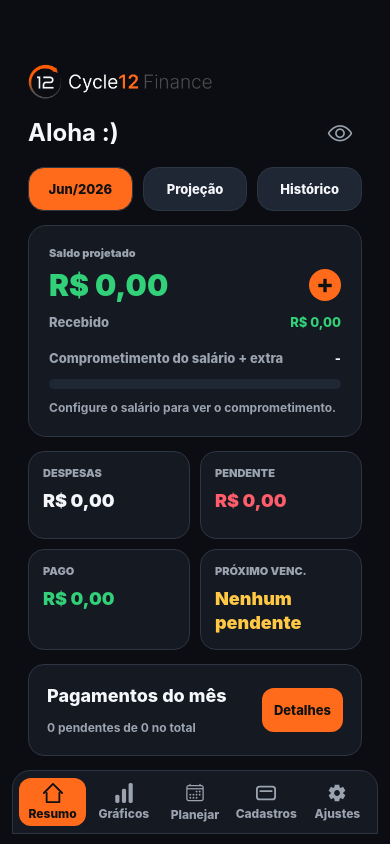
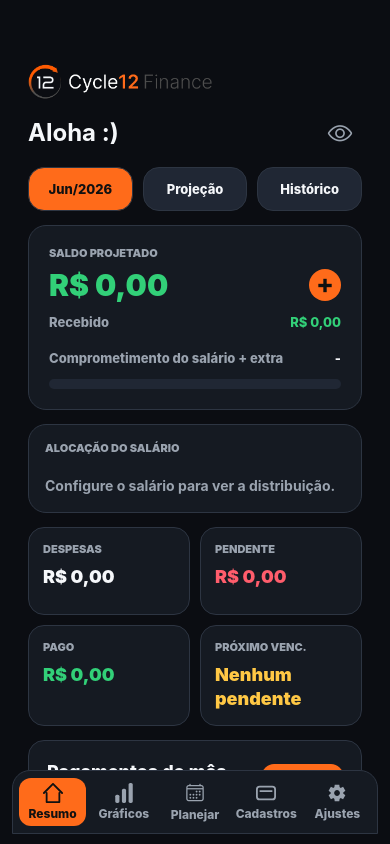
Before and after one commit to alansvieceli/cycle12-finance-app, a React Native app: screen / in a window 390 px wide. Built offline with nearby package versions, Linux system fonts and the light colour scheme.

Commit message:
feat: add salary allocation panel to Resumo (spec 033)
Show a stacked bar plus expandable per-category breakdown of how the
current month's available income is allocated, and simplify the
balance panel by dropping the redundant commitment status hint.

```diff
--- /dev/null
+++ b/src/components/finance/SalaryDistributionPanel.tsx
@@ -0,0 +1,241 @@
+import { useState } from 'react';
+import { Pressable, ScrollView, StyleSheet, Text, View } from 'react-native';
+
+import { maskCurrency } from '../../lib/formatters';
+import { SalaryDistribution } from '../../lib/salaryDistribution';
+import { colors } from '../../theme/colors';
+import { panelStyles } from '../../theme/sharedStyles';
+import { typography } from '../../theme/typography';
+
+const TAIL_SHARE_THRESHOLD = 0.08;
+
+const wholePercentFormatter = new Intl.NumberFormat('pt-BR', {
+  maximumFractionDigits: 0,
+  style: 'percent',
+});
+
+type SalaryDistributionPanelProps = {
+  distribution: SalaryDistribution;
+  valuesHidden: boolean;
+};
+
+export function SalaryDistributionPanel({
+  distribution,
+  valuesHidden,
+}: SalaryDistributionPanelProps) {
+  const [isExpanded, setIsExpanded] = useState(false);
+
+  if (!distribution.hasSalary) {
+    return (
+      <View style={styles.panel}>
+        <Text style={styles.kicker}>Alocação do salário</Text>
+        <Text style={styles.emptyText}>
+          Configure o salário para ver a distribuição.
+        </Text>
+      </View>
+    );
+  }
+
+  const visibleSegments = distribution.segments.filter(
+    (segment) => segment.share >= TAIL_SHARE_THRESHOLD,
+  );
+  const tailShare = distribution.segments
+    .filter((segment) => segment.share < TAIL_SHARE_THRESHOLD)
+    .reduce((sum, segment) => sum + segment.share, 0);
+  const largestSegmentValue = distribution.segments[0]?.value ?? 0;
+
+  return (
+    <View style={styles.panel}>
+      <Text style={styles.kicker}>Alocação do salário</Text>
+
+      <View style={styles.bar}>
+        {visibleSegments.map((segment) => (
+          <View
+            key={segment.categoryId}
+            style={[
+              styles.segment,
+              { backgroundColor: segment.color, width: `${segment.share * 100}%` },
+            ]}
+          >
+            <Text style={styles.segmentLabel} numberOfLines={1}>
+              {wholePercentFormatter.format(segment.share)}
+            </Text>
+          </View>
+        ))}
+        {distribution.tailGroupedCount > 0 ? (
+          <View
+            style={[
+              styles.segment,
+              styles.tailSegment,
+              { width: `${tailShare * 100}%` },
+            ]}
+          >
+            {tailShare >= TAIL_SHARE_THRESHOLD ? (
+              <Text style={styles.segmentLabel} numberOfLines={1}>
+                +{distribution.tailGroupedCount}
+              </Text>
+            ) : null}
+          </View>
+        ) : null}
+        {!distribution.isOverBudget && distribution.leftoverShare > 0 ? (
+          <View
+            style={[
+              styles.segment,
+              styles.leftoverSegment,
+              { width: `${distribution.leftoverShare * 100}%` },
+            ]}
+          >
+            {distribution.leftoverShare >= TAIL_SHARE_THRESHOLD ? (
+              <Text style={styles.leftoverLabel} numberOfLines={1}>
+                sobra {wholePercentFormatter.format(distribution.leftoverShare)}
+              </Text>
+            ) : null}
+          </View>
+        ) : null}
+      </View>
+
+      <Pressable
+        onPress={() => setIsExpanded((current) => !current)}
+        style={styles.toggle}
+      >
+        <Text style={styles.toggleText}>
+          {isExpanded
+            ? 'ocultar'
+            : `ver por categoria (${distribution.segments.length})`}
+        </Text>
+      </Pressable>
+
+      {isExpanded ? (
+        <ScrollView style={styles.list} nestedScrollEnabled>
+          {distribution.segments.map((segment) => (
+            <View key={segment.categoryId} style={styles.row}>
+              <View style={[styles.swatch, { backgroundColor: segment.color }]} />
+              <Text style={styles.rowName} numberOfLines={1}>
+                {segment.label}
+              </Text>
+              <View style={styles.miniBarTrack}>
+                <View
+                  style={[
+                    styles.miniBarFill,
+                    {
+                      backgroundColor: segment.color,
+                      width: `${
+                        largestSegmentValue > 0
+                          ? (segment.value / largestSegmentValue) * 100
+                          : 0
+                      }%`,
+                    },
+                  ]}
+                />
+              </View>
+              <Text style={styles.rowPercentage}>
+                {wholePercentFormatter.format(segment.share)}
+              </Text>
+              <Text style={styles.rowAmount}>
+                {maskCurrency(segment.value, valuesHidden)}
+              </Text>
+            </View>
+          ))}
+        </ScrollView>
+      ) : null}
+    </View>
+  );
+}
+
+const styles = StyleSheet.create({
+  ...panelStyles,
+  panel: {
+    ...panelStyles.panel,
+    gap: 10,
+  },
+  kicker: {
+    color: colors.textSecondary,
+    letterSpacing: 0,
+    textTransform: 'uppercase',
+    ...typography.label,
+  },
+  bar: {
+    backgroundColor: colors.surfaceMuted,
+    borderRadius: 8,
+    flexDirection: 'row',
+    height: 28,
+    overflow: 'hidden',
+  },
+  segment: {
+    alignItems: 'center',
+    justifyContent: 'center',
+    minWidth: 2,
+  },
+  segmentLabel: {
+    color: colors.accentText,
+    letterSpacing: 0,
+    ...typography.caption,
+  },
+  tailSegment: {
+    backgroundColor: colors.borderStrong,
+  },
+  leftoverSegment: {
+    backgroundColor: colors.surfaceMuted,
+    borderColor: colors.border,
+    borderWidth: 1,
+  },
+  leftoverLabel: {
+    color: colors.textSecondary,
+    letterSpacing: 0,
+    ...typography.caption,
+  },
+  toggle: {
+    alignSelf: 'flex-start',
+  },
+  toggleText: {
+    color: colors.accent,
+    letterSpacing: 0,
+    ...typography.button,
+  },
+  list: {
+    maxHeight: 240,
+  },
+  row: {
+    alignItems: 'center',
+    borderTopColor: colors.border,
+    borderTopWidth: 1,
+    flexDirection: 'row',
+    gap: 8,
+    paddingVertical: 8,
+  },
+  swatch: {
+    borderRadius: 4,
+    height: 12,
+    width: 12,
+  },
+  rowName: {
+    color: colors.textPrimary,
+    flex: 1,
+    letterSpacing: 0,
+    ...typography.bodySmall,
+  },
+  miniBarTrack: {
+    backgroundColor: colors.surfaceMuted,
+    borderRadius: 3,
+    height: 6,
+    overflow: 'hidden',
+    width: 60,
+  },
+  miniBarFill: {
+    height: 6,
+  },
+  rowPercentage: {
+    color: colors.textSecondary,
+    letterSpacing: 0,
+    minWidth: 36,
+    textAlign: 'right',
+    ...typography.caption,
+  },
+  rowAmount: {
+    color: colors.textPrimary,
+    letterSpacing: 0,
+    minWidth: 80,
+    textAlign: 'right',
+    ...typography.bodySmall,
+  },
+});
--- /dev/null
+++ b/src/lib/salaryDistribution.ts
@@ -0,0 +1,88 @@
+import {
+  calculateAvailableIncome,
+  calculateCategoryTotals,
+  calculateMonthlyTotalExpenses,
+  ProjectionMonth,
+} from './financeCalculations';
+import { getCategoryColor } from './categoryColors';
+import { sortCategories } from './sorting';
+import { FinanceState } from '../types/finance';
+
+const TAIL_SHARE_THRESHOLD = 0.08;
+
+export type SalaryDistributionSegment = {
+  categoryId: string;
+  color: string;
+  label: string;
+  value: number;
+  share: number;
+};
+
+export type SalaryDistribution = {
+  availableIncome: number;
+  totalExpenses: number;
+  isOverBudget: boolean;
+  hasSalary: boolean;
+  denominator: number;
+  leftover: number;
+  leftoverShare: number;
+  segments: SalaryDistributionSegment[];
+  tailGroupedCount: number;
+};
+
+export function buildSalaryDistribution(
+  financeState: FinanceState,
+  projectionMonth: ProjectionMonth,
+): SalaryDistribution {
+  const sortedCategories = sortCategories(financeState.categories);
+  const categoryNamesById = Object.fromEntries(
+    sortedCategories.map((category) => [category.id, category.name]),
+  );
+
+  const availableIncome = calculateAvailableIncome(
+    financeState.settings,
+    projectionMonth,
+  );
+  const totalExpenses = calculateMonthlyTotalExpenses(
+    sortedCategories,
+    financeState.accountItems,
+    financeState.monthlyValues,
+    projectionMonth,
+  );
+  const isOverBudget = totalExpenses > availableIncome;
+  const denominator = isOverBudget ? totalExpenses : availableIncome;
+  const leftover = Math.max(availableIncome - totalExpenses, 0);
+  const leftoverShare = !isOverBudget && denominator > 0 ? leftover / denominator : 0;
+
+  const segments: SalaryDistributionSegment[] = calculateCategoryTotals(
+    sortedCategories,
+    financeState.accountItems,
+    financeState.monthlyValues,
+    projectionMonth,
+  )
+    .filter((categoryTotal) => categoryTotal.total > 0)
+    .map((categoryTotal) => ({
+      categoryId: categoryTotal.categoryId,
+      color: getCategoryColor(categoryTotal.categoryId, sortedCategories),
+      label: categoryNamesById[categoryTotal.categoryId] ?? '-',
+      value: categoryTotal.total,
+      share: denominator > 0 ? categoryTotal.total / denominator : 0,
+    }))
+    .sort((a, b) => b.value - a.value);
+
+  const tailGroupedCount = segments.filter(
+    (segment) => segment.share < TAIL_SHARE_THRESHOLD,
+  ).length;
+
+  return {
+    availableIncome,
+    totalExpenses,
+    isOverBudget,
+    hasSalary: availableIncome > 0,
+    denominator,
+    leftover,
+    leftoverShare,
+    segments,
+    tailGroupedCount,
+  };
+}
--- a/src/screens/SummaryScreen.tsx
+++ b/src/screens/SummaryScreen.tsx
@@ -7,6 +7,8 @@ import { ModalShell } from '../components/common/ModalShell';
 import { HistoryCard } from '../components/finance/HistoryCard';
 import { MonthDetailsPanel } from '../components/finance/MonthDetailsPanel';
 import { MonthSummaryCard } from '../components/finance/MonthSummaryCard';
+import { SalaryDistributionPanel } from '../components/finance/SalaryDistributionPanel';
+import { buildSalaryDistribution } from '../lib/salaryDistribution';
 import {
   calculateAvailableIncome,
   calculateCategoryTotals,
@@ -135,11 +137,6 @@ export function SummaryScreen({
       )
     : [];
   const commitmentProgress = Math.min(Math.max(currentCommitmentPercentage ?? 0, 0), 1);
-  const isCommitmentOverLimit =
-    currentCommitmentPercentage !== null &&
-    (currentCommitmentPercentage >= 1 ||
-      currentCommitmentPercentage >=
-        financeState.settings.commitmentDangerThreshold / 100);
   const commitmentColor =
     resolveCommitmentColor(
       currentCommitmentPercentage,
@@ -149,6 +146,9 @@ export function SummaryScreen({
   const currentAvailableIncome = currentProjectionMonth
     ? calculateAvailableIncome(financeState.settings, currentProjectionMonth)
     : 0;
+  const salaryDistribution = currentProjectionMonth
+    ? buildSalaryDistribution(financeState, currentProjectionMonth)
+    : null;
 
   const daysUntilNextDue = (() => {
     if (!nextDueAccount?.dueDay || !currentProjectionMonth) return null;
@@ -284,14 +284,14 @@ export function SummaryScreen({
                     ]}
                   />
                 </View>
-                <Text style={styles.statusHint}>
-                  {currentCommitmentPercentage === null
-                    ? 'Configure o salário para ver o comprometimento.'
-                    : isCommitmentOverLimit
-                      ? 'Acima do limite. Revise cartão e empréstimos.'
-                      : 'Dentro dos limites configurados.'}
-                </Text>
               </View>
+
+              {salaryDistribution ? (
+                <SalaryDistributionPanel
+                  distribution={salaryDistribution}
+                  valuesHidden={valuesHidden}
+                />
+              ) : null}
 
               <View style={styles.kpiGrid}>
                 <KpiCard
@@ -650,6 +650,7 @@ const styles = StyleSheet.create({
   kicker: {
     color: colors.textSecondary,
     letterSpacing: 0,
+    textTransform: 'uppercase',
     ...typography.label,
   },
   projectedBalance: {
@@ -691,12 +692,6 @@ const styles = StyleSheet.create({
     backgroundColor: colors.negative,
     borderRadius: 999,
     height: '100%',
-  },
-  statusHint: {
-    color: colors.textSecondary,
-    letterSpacing: 0,
-    marginTop: 10,
-    ...typography.bodySmall,
   },
   kpiGrid: {
     flexDirection: 'row',
```
Also changed, not shown: 7 other files (tests, documents, lock files or other folders).
